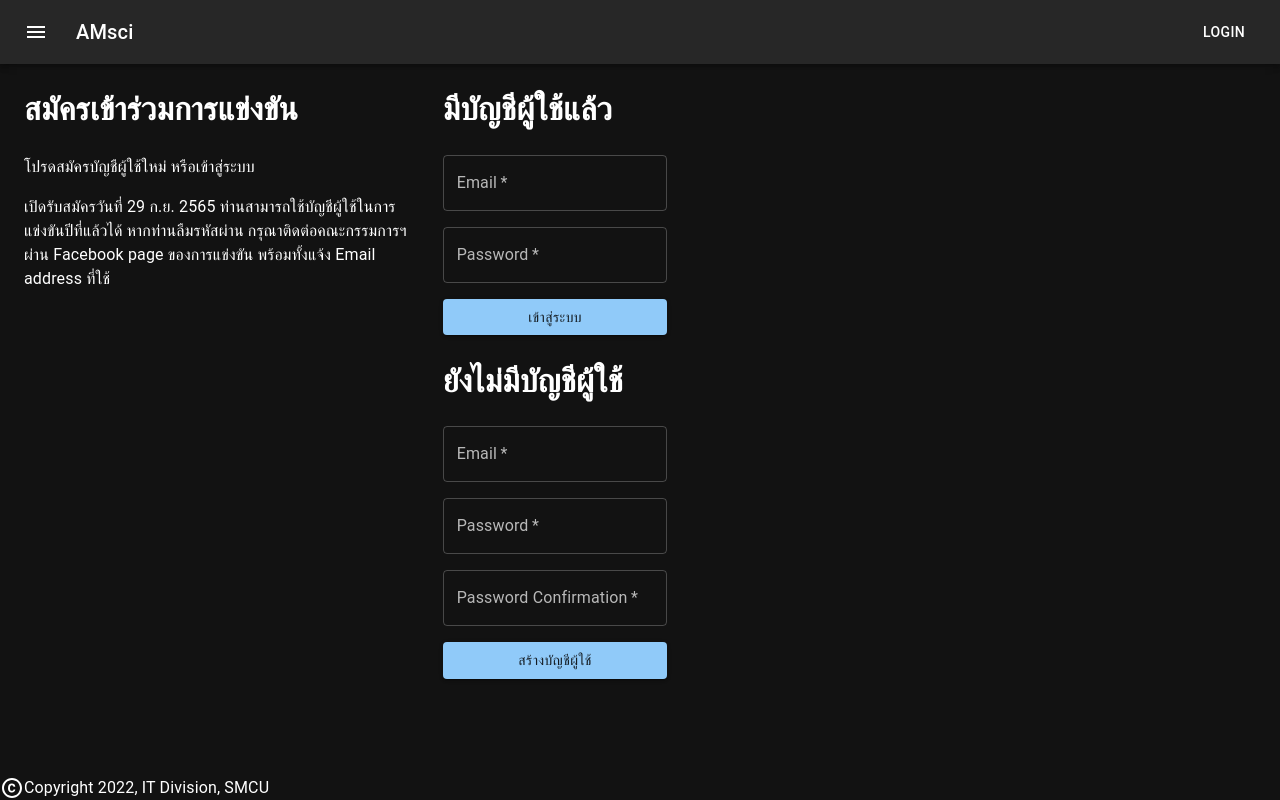
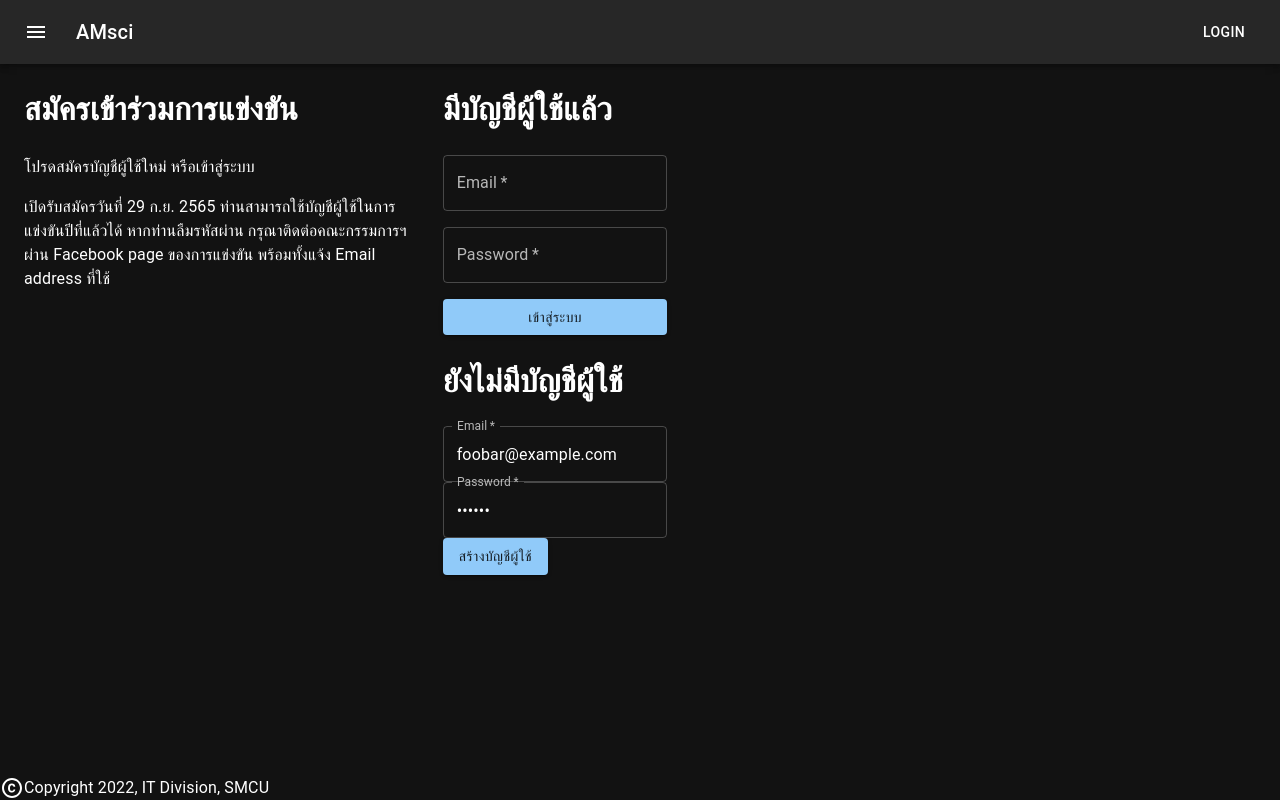
Before and after one commit to ittipatken/amsci, a Next.js app: page /login in a window 1280 px wide. Built offline with nearby package versions, Linux system fonts and the light colour scheme.

Commit message:
Add form checker (not working)

```diff
--- a/package.json
+++ b/package.json
@@ -18,9 +18,12 @@
     "@types/react-dom": "18.0.9",
     "eslint": "8.29.0",
     "eslint-config-next": "13.0.6",
+    "formik": "^2.2.9",
     "next": "13.0.6",
     "react": "18.2.0",
     "react-dom": "18.2.0",
-    "typescript": "4.9.4"
+    "react-hook-form": "^7.41.0",
+    "typescript": "4.9.4",
+    "yup": "^0.32.11"
   }
 }
--- a/pages/login/FormRegister.tsx
+++ b/pages/login/FormRegister.tsx
@@ -1,8 +1,31 @@
 import TextField from "@mui/material/TextField";
 import Stack from '@mui/material/Stack';
 import Button from "@mui/material/Button";
+import { useFormik } from 'formik';
+import * as yup from 'yup';
+
+const validationSchema = yup.object().shape({
+    email: yup
+        .string().required('Enter your email')
+        .email().required('Enter a valid email')
+        .required().required('Email is required'),
+    password: yup
+        .string().required('Enter your password')
+        .min(8, 'Password should be of minimum 8 characters length')
+        .required().required('Password is required'),
+});
 
 export default function FormRegister() {
+        const formik = useFormik({
+            initialValues: {
+                email: 'foobar@example.com',
+                password: 'foobar',
+            },
+            validationSchema: validationSchema,
+            onSubmit: (values) => {
+                alert(JSON.stringify(values, null, 2));
+            },
+        });
         return (
             <div>
                 <h1>ยังไม่มีบัญชีผู้ใช้</h1>
@@ -15,26 +38,38 @@
                     noValidate
                     autoComplete="off"
                 >
+                    <form onSubmit={formik.handleSubmit}>
                         <TextField
                             required
                             id="outlined-required"
+                            name="email"
                             label="Email"
+                            value={formik.values.email}
+                            onChange={formik.handleChange}
+                            error={formik.touched.email && Boolean(formik.errors.email)}
+                            helperText={formik.touched.email && formik.errors.email}
                         />
                         <TextField
                             required
                             id="outlined-password-input"
+                            name="password"
                             label="Password"
                             type="password"
                             autoComplete="current-password"
+                            value={formik.values.password}
+                            onChange={formik.handleChange}
+                            error={formik.touched.password && Boolean(formik.errors.password)}
+                            helperText={formik.touched.password && formik.errors.password}
                         />
-                <TextField
+                        {/* <TextField
                         required
                         id="outlined-password-input"
                         label="Password Confirmation"
                         type="password"
                         autoComplete="current-password"
-                />
-                <Button variant="contained">สร้างบัญชีผู้ใช้</Button>
+                        /> */}
+                    <Button variant="contained" type="submit">สร้างบัญชีผู้ใช้</Button>
+                    </form>
                 </Stack>
             </div >
         );
```
Also changed, not shown: pages/index.tsx (line endings or trailing spaces), 1 other file (tests, documents, lock files or other folders). Lines whose indentation alone changed are shown as unchanged.
